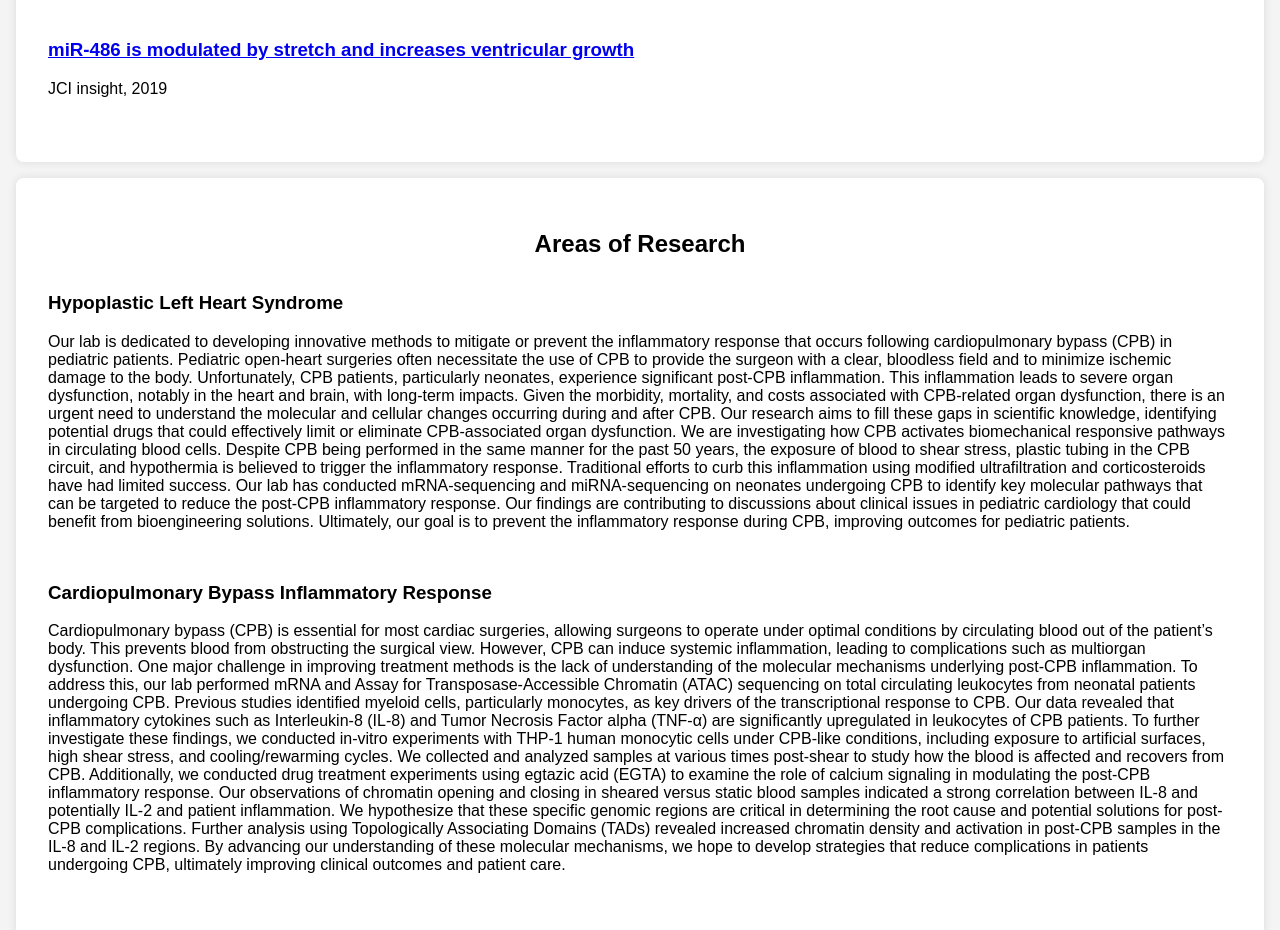
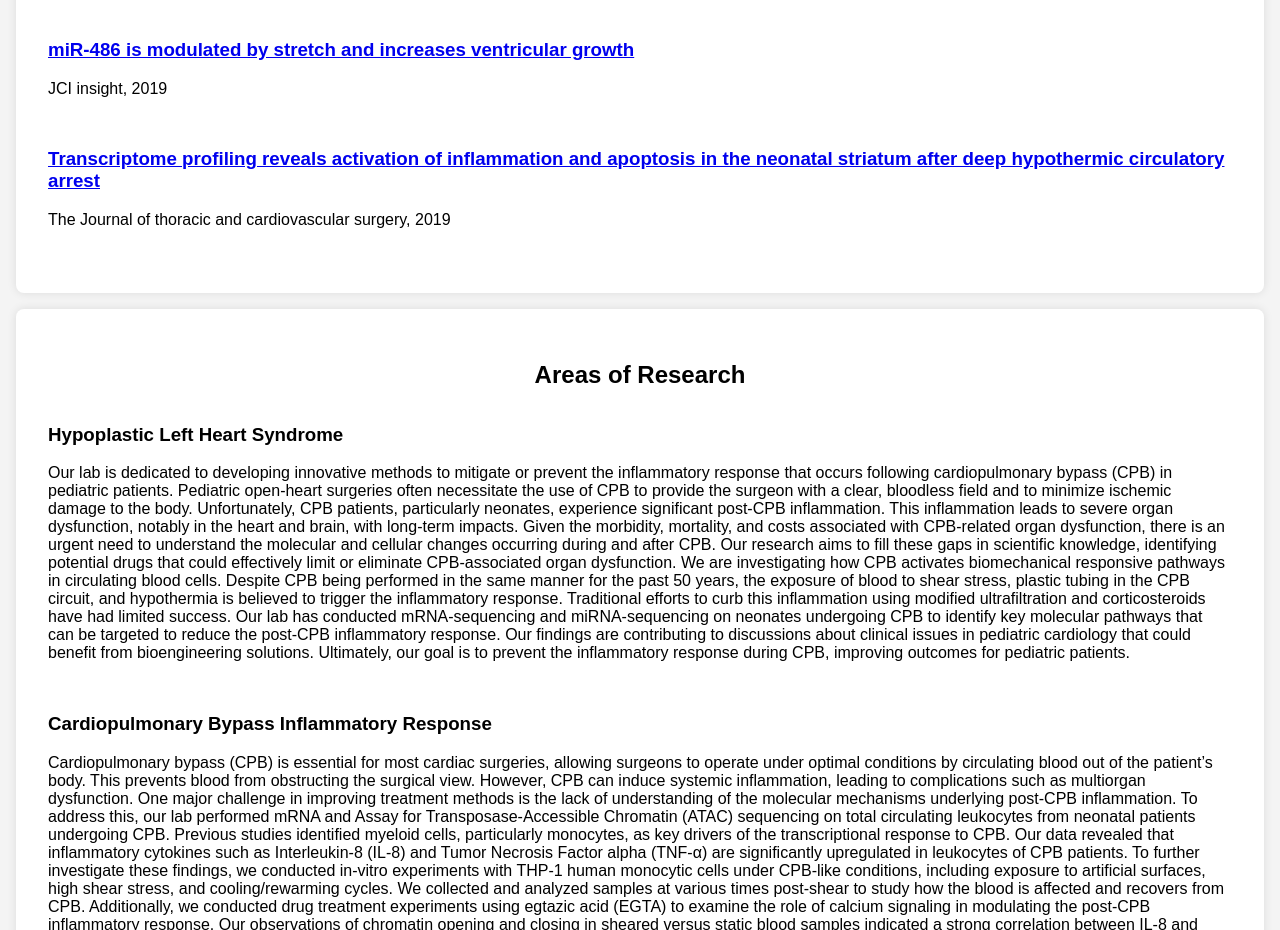
Before and after one commit to asiny123/nigamlabwebsite, a plain HTML site: page index.html in a window 1280 px wide. Shown: the part 1640-2570 px from the top of the page. Drawn offline with Linux system fonts and the light colour scheme.

Commit message:
adding more publications

```diff
--- a/index.html
+++ b/index.html
@@ -90,9 +90,14 @@
     </div>
     <div class="publication">
         <div>
-            <h3><a href="https://www.ncbi.nlm.nih.gov/pmc/articles/PMC6795397/" target="_blank">miR-486 is modulated by stretch and increases ventricular growth
-            </a></h3>
+            <h3><a href="https://www.ncbi.nlm.nih.gov/pmc/articles/PMC6795397/" target="_blank">miR-486 is modulated by stretch and increases ventricular growth</a></h3>
             <p>JCI insight, 2019</p>
+        </div>
+    </div>
+    <div class="publication">
+        <div>
+            <h3><a href="https://www.sciencedirect.com/science/article/pii/S0022522319305598" target="_blank">Transcriptome profiling reveals activation of inflammation and apoptosis in the neonatal striatum after deep hypothermic circulatory arrest </a></h3>
+            <p>The Journal of thoracic and cardiovascular surgery, 2019</p>
         </div>
     </div>
     <!-- Add more publications as needed -->
```
